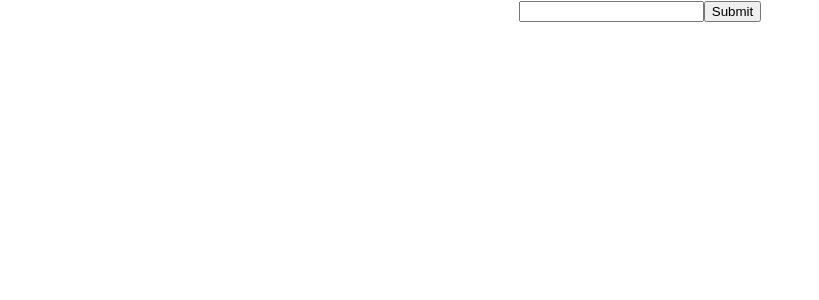
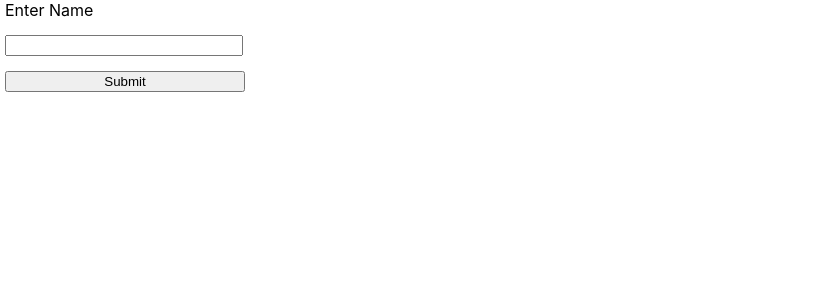
Before and after one commit to ASHINAY/input-field-example, a React (Create React App) app: page / in a window 1280 px wide. Shown: the top 300 px of the page, without its empty margins (0-819 px from the left). Built offline with nearby package versions, Linux system fonts and the light colour scheme.

Commit message:
alert showing

```diff
--- a/src/App.js
+++ b/src/App.js
@@ -3,9 +3,13 @@ import './App.css';
 
 function App() {
   return (
-    <div className="App">
-      <input type="text" />
-      <button>Submit</button>
+    <div style={{ display: "flex", flexDirection: "column", gap: "15px",marginLeft:"5px" }}>
+      <label>Enter Name</label>
+      <input type="text" style={{ width: "230px" }} />
+      <button style={{ width: "240px" }}
+      onClick={() => {
+          alert("The name typed in textbox");
+        }}>Submit</button>
     </div>
   );
 }
```
